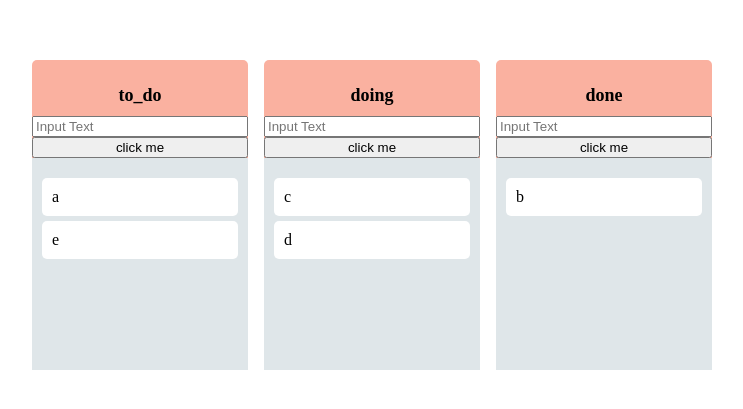
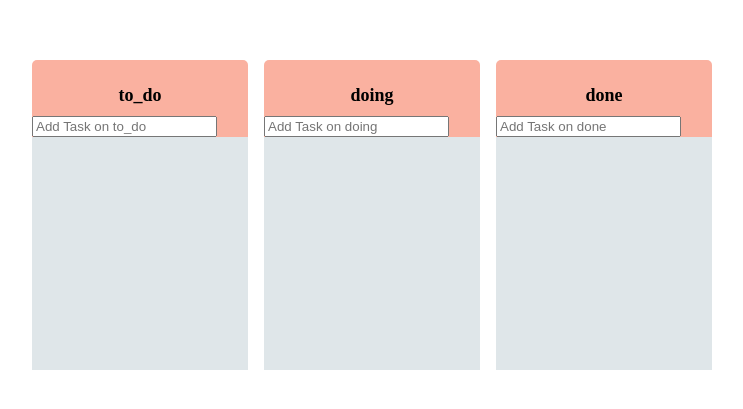
Before and after one commit to kimdoyeonn/react-masterclass, a React (Create React App) app: page / in a window 1280 px wide. Shown: the part 193-602 px from the top of the page, without its empty margins (268-1011 px from the left). Built offline with nearby package versions, Linux system fonts and the light colour scheme.

Commit message:
#6.14 Task Objects

```diff
--- a/src/atoms.tsx
+++ b/src/atoms.tsx
@@ -1,14 +1,19 @@
 import { atom } from 'recoil';
 
+export interface IToDo {
+  id: number;
+  text: string;
+}
+
 interface IToDoState {
-  [key: string]: string[];
+  [key: string]: IToDo[];
 }
 
 export const toDoState = atom<IToDoState>({
   key: 'toDoState',
   default: {
-    to_do: ['a', 'e'],
-    doing: ['c', 'd'],
-    done: ['b'],
+    to_do: [],
+    doing: [],
+    done: [],
   },
 });
--- a/src/components/DraggableCard.tsx
+++ b/src/components/DraggableCard.tsx
@@ -10,13 +10,14 @@
 `;
 
 interface ICardProps {
-  toDo: string;
+  toDoId: number;
+  toDoText: string;
   index: number;
 }
 
-function DraggableCard({ toDo, index }: ICardProps) {
+function DraggableCard({ toDoId, toDoText, index }: ICardProps) {
   return (
-    <Draggable draggableId={toDo} index={index} key={toDo}>
+    <Draggable draggableId={toDoId + ''} index={index} key={toDoId}>
       {(provide, info) => (
         <Card
           ref={provide.innerRef}
@@ -24,7 +25,7 @@
           {...provide.dragHandleProps}
           {...provide.draggableProps}
         >
-          {toDo}
+          {toDoText}
         </Card>
       )}
     </Draggable>
--- a/src/components/DroppableBoard.tsx
+++ b/src/components/DroppableBoard.tsx
@@ -1,6 +1,8 @@
 import { useRef } from 'react';
 import { Droppable } from 'react-beautiful-dnd';
+import { useForm } from 'react-hook-form';
 import styled from 'styled-components';
+import { IToDo } from '../atoms';
 import DraggableCard from './DraggableCard';
 
 const Wrapper = styled.div`
@@ -32,27 +34,38 @@
       : '#dfe6e9'};
   flex-grow: 1;
   padding: 20px 10px;
-  transition: background-color .2s;
+  transition: background-color 0.2s;
+`;
+
+const Form = styled.form`
+  width: 100%;
 `;
 
 interface IBoardProps {
-  toDos: string[];
+  toDos: IToDo[];
   boardId: string;
 }
 
+interface IForm {
+  toDo: string;
+}
+
 function DrappableBoard({ toDos, boardId }: IBoardProps) {
-  const inputRef = useRef<HTMLInputElement>(null);
-  const onClick = () => {
-    inputRef.current?.focus();
-    setTimeout(() => {
-      inputRef.current?.blur();
-    }, 2000);
+  const { register, setValue, handleSubmit } = useForm<IForm>();
+  const onValid = ({ toDo }: IForm) => {
+    setValue('toDo', '');
   };
+
   return (
     <Wrapper>
       <Title>{boardId}</Title>
-      <input ref={inputRef} placeholder="Input Text" />
-      <button onClick={onClick}>click me</button>
+      <Form onSubmit={handleSubmit(onValid)}>
+        <input
+          {...(register('toDo'), { required: true })}
+          type='text'
+          placeholder={`Add Task on ${boardId}`}
+        />
+      </Form>
       <Droppable droppableId={boardId}>
         {(provider, info) => (
           <Area
@@ -62,7 +75,12 @@
             {...provider.droppableProps}
           >
             {toDos.map((toDo, index) => (
-              <DraggableCard toDo={toDo} index={index} key={toDo} />
+              <DraggableCard
+                toDoText={toDo.text}
+                toDoId={toDo.id}
+                index={index}
+                key={toDo.id}
+              />
             ))}
             {provider.placeholder}
           </Area>
```
